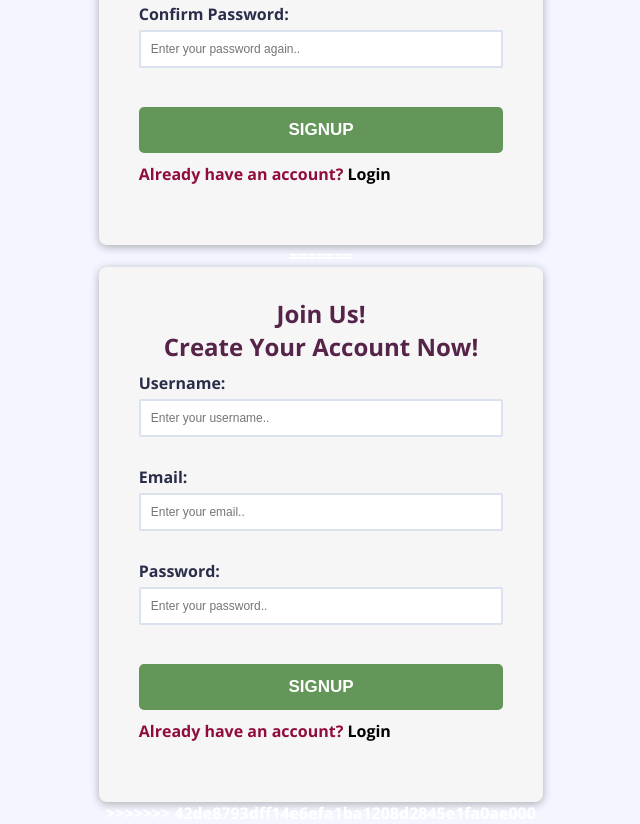
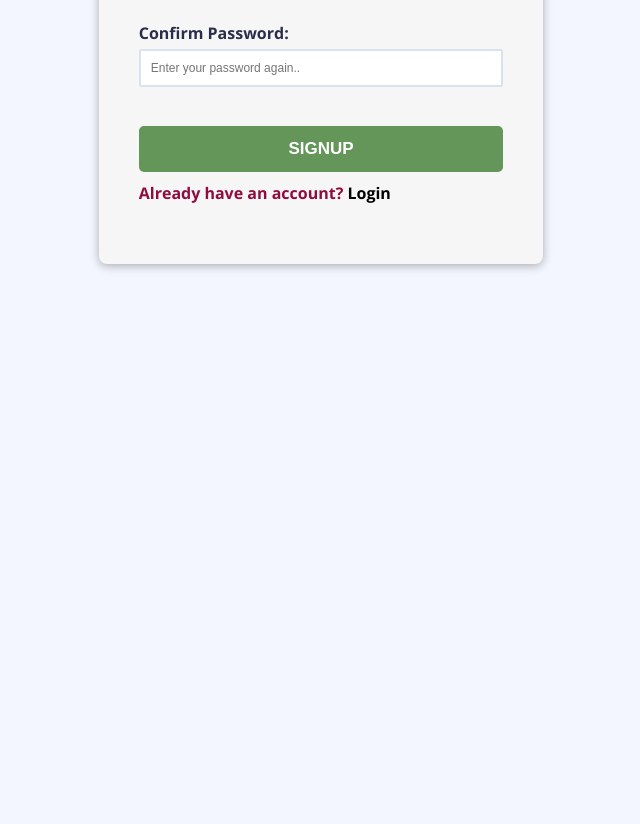
Before and after one commit to outboxafrica/edu_prepvii_manila, a plain HTML site: page UI/signup.html in a window 1280 px wide. Shown: the part 495-1319 px from the top of the page, without its empty margins (319-959 px from the left). After the commit the page ends 800 px from the top, so only its background shows below. Drawn offline with nearby package versions, Linux system fonts and the light colour scheme.

Commit message:
resolved merge conflicts with signup.html

```diff
--- a/UI/signup.html
+++ b/UI/signup.html
@@ -1,6 +1,5 @@
 <!DOCTYPE html>
 <html lang="en">
-<<<<<<< HEAD
     <head>
         <meta charset="UTF-8" />
         <meta name="viewport" content="width=device-width, initial-scale=1.0" />
@@ -143,7 +142,7 @@
             <div class="form-control">
             </div>
             <div class="form-control">
-            <label for="Username">Last Name:</label>
+            <label for="Username">Username:</label>
             <input
                 type="text"
                 id="username"
@@ -180,45 +179,6 @@
         </div>
         <div>
         </div>
-=======
-  <head>
-    <meta charset="UTF-8" />
-    <meta name="viewport" content="width=device-width, initial-scale=1.0" />
-    <link rel="stylesheet" href="css/style.css">
-    <title>SignUp</title>
-  </head>
-  <body>
-    <div class="container">
-      <form id="form" class="form">
-        <h2>Join Us! <br />Create Your Account Now!</h2>
-        <div class="form-control">
-          <label for="Username">Username:</label>
-          <input
-            type="text"
-            id="username"
-            placeholder="Enter your username.."
-          />
-          <small>Error</small>
-        </div>
-        <div class="form-control">
-          <label for="email">Email:</label>
-          <input type="text" id="email" placeholder="Enter your email.." />
-          <small>Error</small>
-        </div>
-        <div class="form-control">
-          <label for="password">Password:</label>
-          <input
-            type="password"
-            id="password"
-            placeholder="Enter your password.."
-          />
-          <small>Error</small>
-        </div>
-        <button><a href="index.html">SIGNUP</a></button>
-        <span>Already have an account? <a href="login.html">Login</a></span>
-      </form>
-    </div>
->>>>>>> 42de8793dff14e6efa1ba1208d2845e1fa0ae000
 
         <script src="scripts/script.js"></script>
     </body>
```
